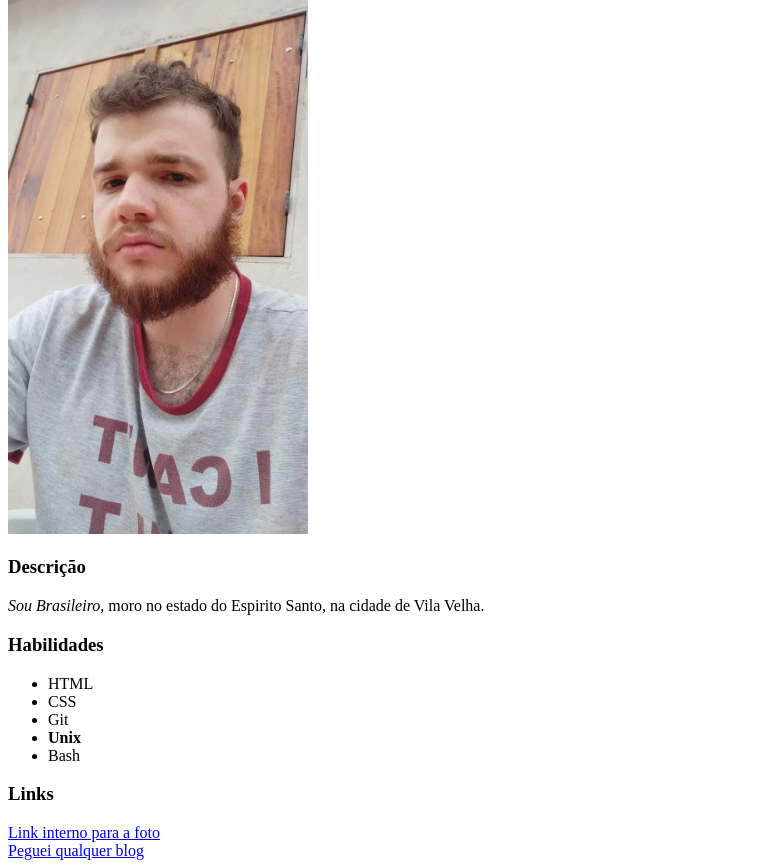
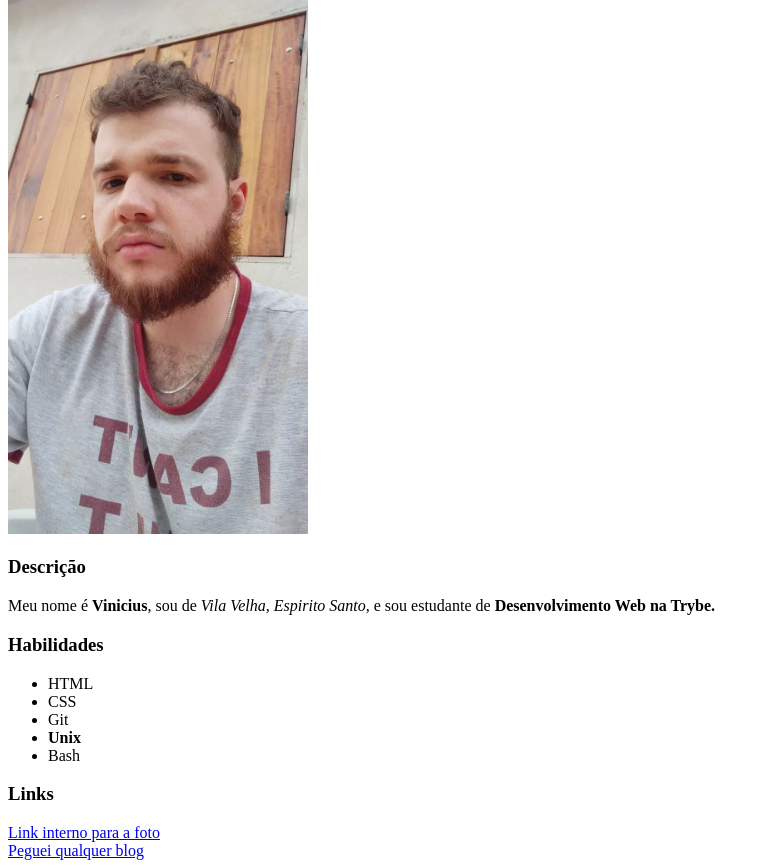
Before and after one commit to vvargas17/vvargas17.github.io, a plain HTML site: page index.html in a window 1280 px wide. Shown: the part 193-1061 px from the top of the page, without its empty margins (0-769 px from the left). Drawn offline with Linux system fonts and the light colour scheme.

Commit message:
atualização portfolio

```diff
--- a/index.html
+++ b/index.html
@@ -16,7 +16,8 @@
     <h1>Vinicius Muniz Vargas</h1>
     <img src="minha_foto.jpg" alt="uma foto de minha pessoa"  width="300px">
     <h3 id="descricao">Descrição</h3>
-    <p><em>Sou Brasileiro,</em> moro no estado do Espirito Santo, na cidade de Vila Velha.</p>
+    <p>Meu nome é <strong>Vinicius</strong>, sou de <em>Vila Velha, Espirito Santo,</em>
+         e sou estudante de <strong>Desenvolvimento Web na Trybe.</strong></p>
     <h3 id="habilidades">Habilidades</h3>
     <ul>
         <li>HTML</li>
```
